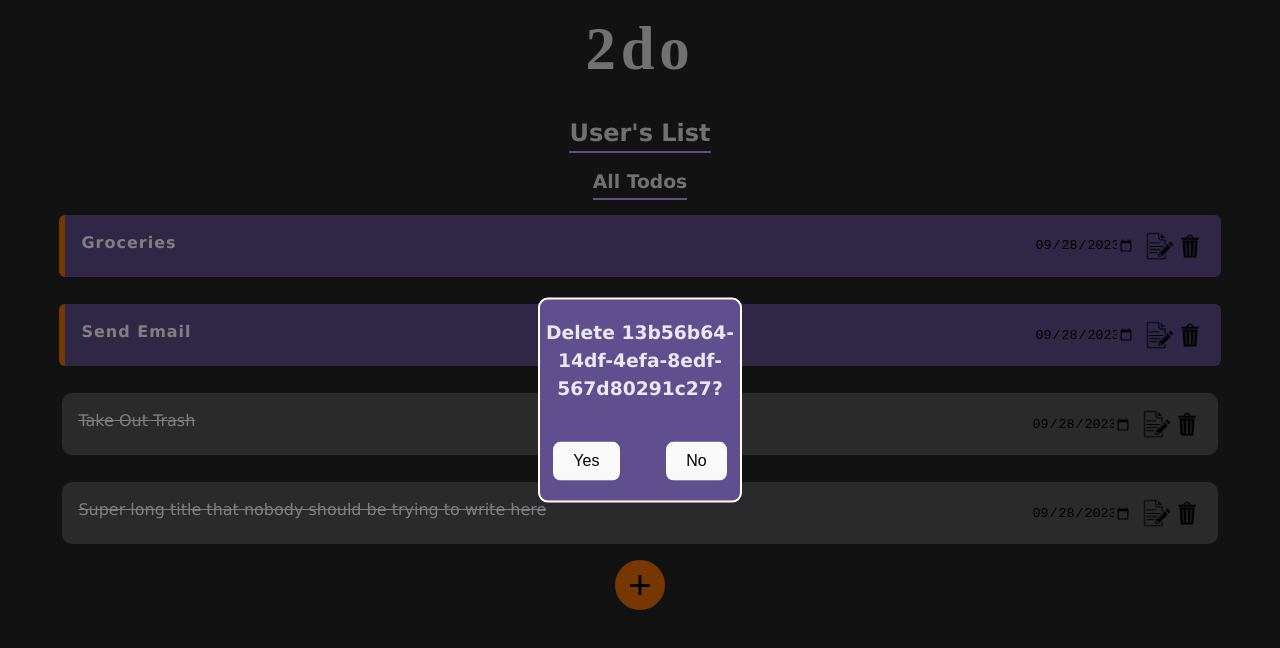
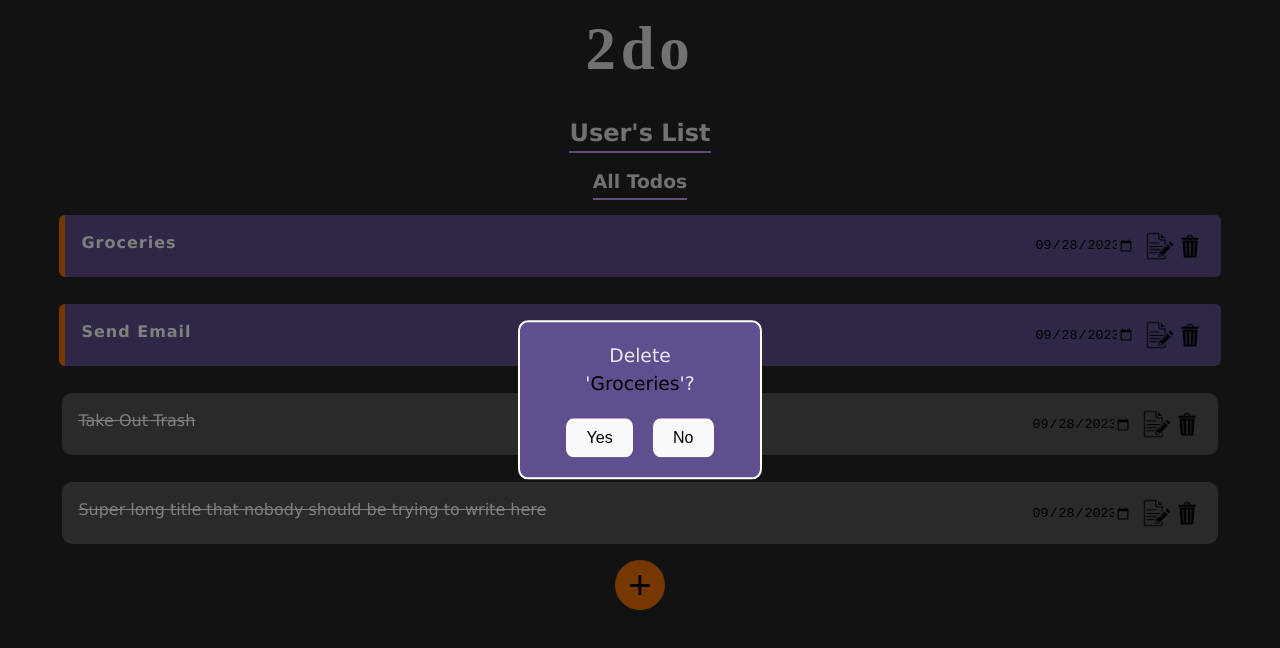
Before and after one commit to jeff-ramos-dev/react-todo-list, a React (Vite) app: page / in a window 1280 px wide. Both pictures are taken after a click on the picture 1189 px from the left and 245 px from the top of the page. Shown: the top 648 px of the page. Built offline with nearby package versions, Linux system fonts and the light colour scheme.

Commit message:
Change confirm message to display todo title

```diff
--- a/src/App.css
+++ b/src/App.css
@@ -329,17 +329,28 @@ button {
   position: fixed;
   display: flex;
   flex-direction: column;
+  justify-content: center;
+  align-items: center;
   height: fit-content;
   width: 200px;
   border: 2px solid white;
   border-radius: 10px;
-  padding-bottom: 20px;
+  padding: 20px;
   top: 50%;
   left: 50%;
   transform:translate(-50%, -50%);
   background-color: var(--primary-color);
   filter: opacity(100%);
   z-index: 3;
+}
+
+.confirmMessage {
+  font-weight: normal;
+  width: 80%;
+  margin: 0;
+}
+.confirmItem {
+  color: black;
 }
 
 .buttonContainer > button:hover {
--- a/src/App.tsx
+++ b/src/App.tsx
@@ -149,7 +149,7 @@ function App() {
             className='deleteList'
             onClick={() => {
               setIsConfirmVisible(true);
-              setToBeDeleted({item: opt, type: 'list'})
+              setToBeDeleted({item: opt, type: 'list', title: opt})
             }}>X</button><button onClick={selectList}  className="listMenuOption">{opt}</button></li>
       )
     })
@@ -229,7 +229,7 @@ function App() {
         <h3 onClick={toggleGroupMenu} className="todoGroup">{selectedGroup}</h3>
         {isGroupMenuVisible && <TodoGroupMenu handleClick={selectGroup}/>}
       </div>
-      {currList ?
+      {currList &&
         <TodoGroup
           currList={currList}
           selectedGroup={selectedGroup}
@@ -238,11 +238,24 @@ function App() {
           setIsConfirmVisible={setIsConfirmVisible}
           setToBeDeleted={setToBeDeleted}
           updateTodo={updateTodo}
-        /> :
-        <p>No Todos</p>}
-      {isEditMenuVisible && <EditForm currTodo={currTodo} updateTodo={updateTodo} setIsEditMenuVisible={setIsEditMenuVisible}/>}
-      <button type="button" onClick={addNewTodo} className="addTodo addBtn">+</button>
-      {isConfirmVisible && <Confirm confirmDelete={confirmDelete} itemToDelete={toBeDeleted} setIsConfirmVisible={setIsConfirmVisible} />}
+        />}
+      {isEditMenuVisible &&
+        <EditForm
+          currTodo={currTodo}
+          updateTodo={updateTodo}
+          setIsEditMenuVisible={setIsEditMenuVisible}
+        />}
+      <button
+        type="button"
+        onClick={addNewTodo}
+        className="addTodo addBtn"
+      >+</button>
+      {isConfirmVisible &&
+        <Confirm
+          confirmDelete={confirmDelete}
+          itemToDelete={toBeDeleted}
+          setIsConfirmVisible={setIsConfirmVisible}
+        />}
     </>
   )
 }
--- a/src/classes.ts
+++ b/src/classes.ts
@@ -11,6 +11,7 @@ function compareDates(todo1: Todo, todo2: Todo) {
 interface DeleteTypes {
     type: string
     item: string
+    title: string
 }
 
 interface UserTypes {
--- a/src/components/Confirm.tsx
+++ b/src/components/Confirm.tsx
@@ -11,7 +11,7 @@ export default function Confirm({ confirmDelete, itemToDelete, setIsConfirmVisib
             <div className="overlay">
             </div>
             <div className="confirm">
-                <h3 className="confirmMessage">Delete {itemToDelete ? itemToDelete.item : ''}?</h3>
+                <h3 className="confirmMessage">Delete '{<span className="confirmItem">{itemToDelete && itemToDelete.title}</span>}'?</h3>
                 <div className="buttonContainer">
                     <button onClick={() => {
                         setIsConfirmVisible(false);
--- a/src/components/Todo.tsx
+++ b/src/components/Todo.tsx
@@ -69,7 +69,7 @@ export default function TodoCard({ todo, setCurrTodo, setIsEditMenuVisible, setI
                 }}></img>
                 <img src={trashImg} className="delete" onClick={() => {
                     setIsConfirmVisible(true);
-                    setToBeDeleted({item: todo.id, type: "todo"});
+                    setToBeDeleted({item: todo.id, type: "todo", title: todo.title});
                 }}></img>
             </div>
                 {todo.complete ? <del className="todoTitle strikethrough">{todo.title}</del> : <p className="todoTitle">{todo.title}</p> }
--- a/src/components/TodoGroup.tsx
+++ b/src/components/TodoGroup.tsx
@@ -36,5 +36,5 @@ export default function TodoGroup({ currList, selectedGroup, setCurrTodo, setIsE
     }
 
     const cards = todoArray.map(elem => <TodoCard key={elem.id} todo={elem} setCurrTodo={setCurrTodo} setIsConfirmVisible={setIsConfirmVisible} setIsEditMenuVisible={setIsEditMenuVisible} setToBeDeleted={setToBeDeleted} updateTodo={updateTodo}/>)
-    return <>{cards}</>
+    return <>{cards.length ? cards : <p>No Todos</p>}</>
   }
```
